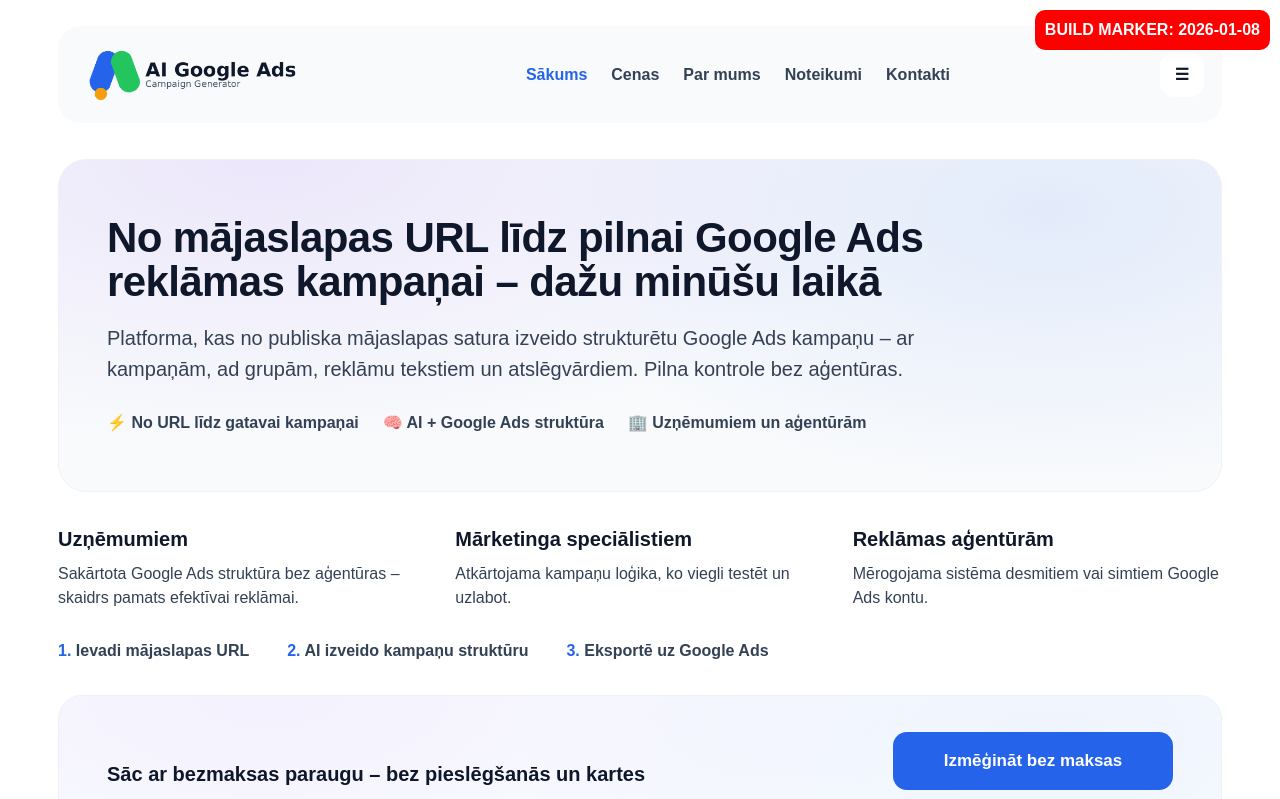
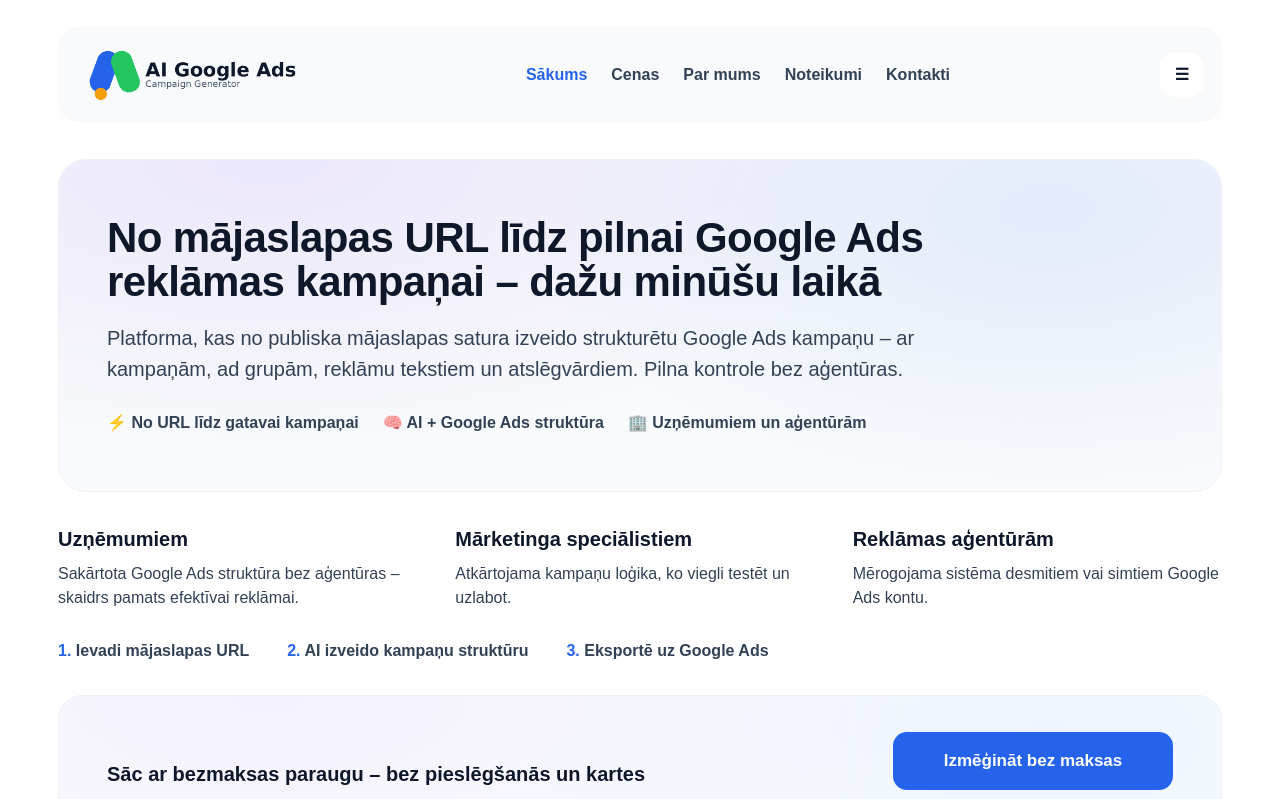
Before and after one commit to Raimonds-1964/aicampaign, a Next.js app: page / in a window 1280 px wide. Shown: the top 799 px of the page. Built offline with nearby package versions, Linux system fonts and the light colour scheme.

Commit message:
Remove build marker from home

```diff
--- a/app/page.tsx
+++ b/app/page.tsx
@@ -3,24 +3,6 @@
 export default function HomePage() {
   return (
     <main style={{ paddingBottom: 80, fontFamily: "Arial, sans-serif" }}>
-      {/* ✅ BUILD MARKER (neapstrīdams tests) */}
-      <div
-        style={{
-          position: "fixed",
-          top: 10,
-          right: 10,
-          zIndex: 999999,
-          background: "red",
-          color: "white",
-          padding: "8px 10px",
-          borderRadius: 10,
-          fontWeight: 900,
-          fontFamily: "Arial",
-        }}
-      >
-        BUILD MARKER: 2026-01-08
-      </div>
-
       {/* HERO */}
       <section style={{ marginTop: 18 }}>
         <div
@@ -160,6 +142,7 @@
             </div>
 
             <div>
+              {/* ✅ MAINĪTS: bija /dashboard/ai, tagad /demo */}
               <Link
                 href="/demo"
                 style={{
```
